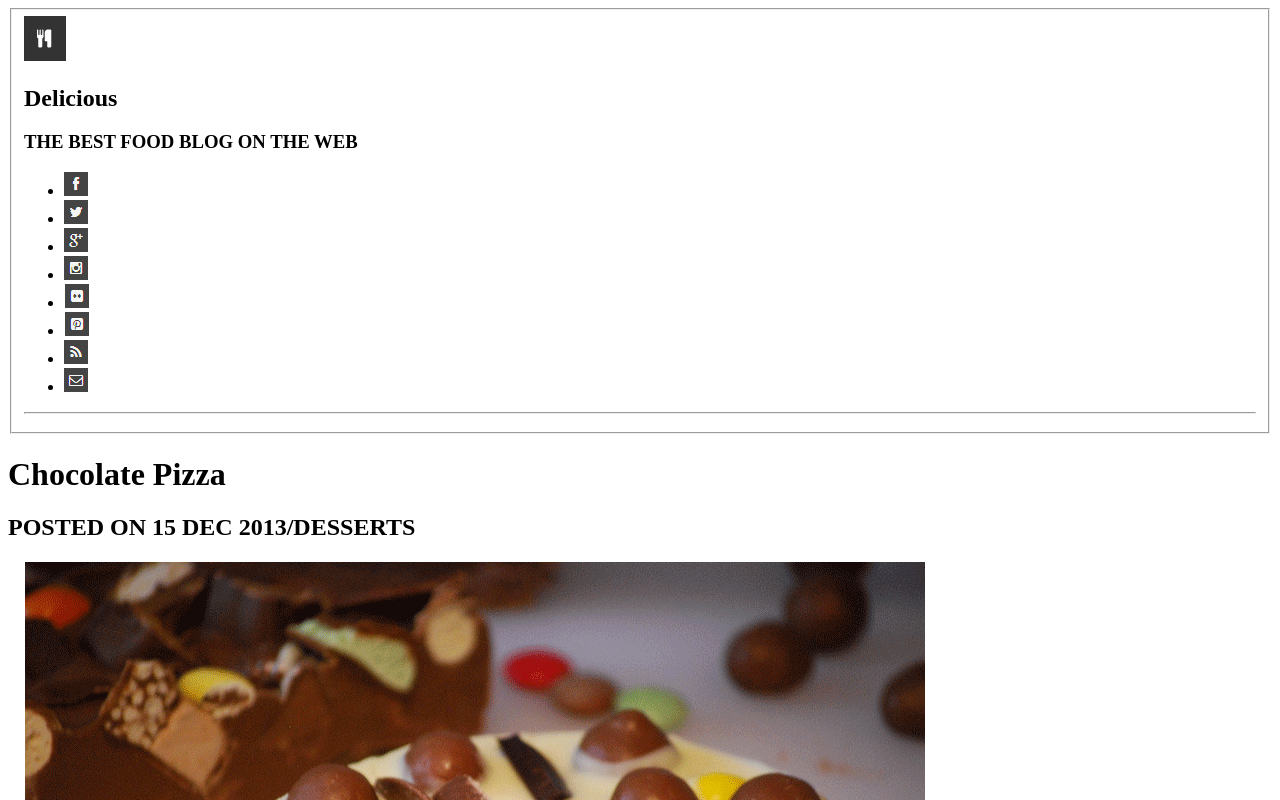
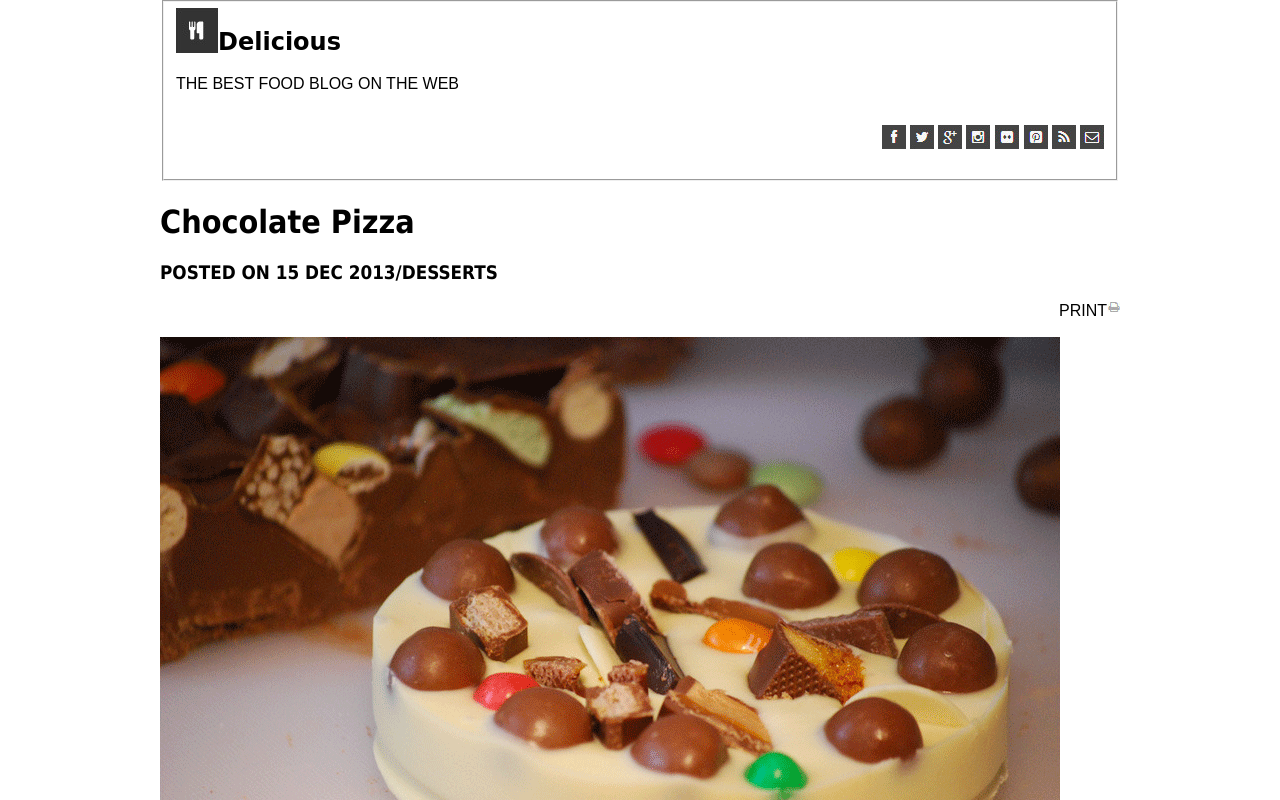
Before and after one commit to icathaid/chocolate-pizza, a plain HTML site: page index.html in a window 1280 px wide. Shown: the top 800 px of the page. Drawn offline with Linux system fonts and the light colour scheme; a web font is replaced by a local one.

Commit message:
Upper Page Style Changes in CSS

```diff
--- a/index.html
+++ b/index.html
@@ -5,16 +5,17 @@
   <meta name="viewport" content="width=device-width, initial-scale=1.0"/>
   <meta http-equiv="X-UA-Compatible" content="ie=edge"/>
   <link rel="CSS reset" type="text/css" href="css/reset.css"/>
-  <link rel="stylesheet" type="text/css" media="screen" href="styleindex.css"/>
+  <link rel="stylesheet" type="text/css" media="screen" href="style.css"/>
+  <link href="https://fonts.googleapis.com/css?family=Mr+Bedfort" rel="stylesheet"/>
   <title>Delicious Food Blog</title>
 </head>
 
 <body>
   <header>
     <fieldset id="top">
-    <img src="img/logo.png" alt="logo"/>
+    <img id="toplogo" src="img/logo.png" alt="logo"/>
     <h2>Delicious</h2>
-    <h3>THE BEST FOOD BLOG ON THE WEB</h3>
+    <p id="subtitle">THE BEST FOOD BLOG ON THE WEB</p>
     <nav>
       <ul>
         <li><a href="#"><img src="img/fb-icon.png" alt="fb icon"></a></li>
@@ -27,13 +28,13 @@
         <li><a href="#"><img src="img/mail-icon.png" alt="mail icon"></a></li>
       </ul>
     </nav>
-    <hr/>
     </fieldset>
 </header>
 <main>
   <h1>Chocolate Pizza</h1>
-  <h2>POSTED ON 15 DEC 2013/DESSERTS</h2>
+  <h3>POSTED ON 15 DEC 2013/DESSERTS</h3>
   <img id="print-icon" src="img/print-icon.png" alt="print"/>
+  <p id="print-icon-text">PRINT</p>
   <img id="article-image" src="img/choco-pizza.png" alt="Chocolate Pizza" title="Delicious Chocolate Pizza!"/>
 <p> For the fig-swirl: Melt butter over medium heat in a saucepan.  Add brown sugar and stir to dissolve.  Halve all of the figs and toss in the saucepan with water and lemon juice.  Cook over medium heat, stirring frequently, until you have a chunky-jammy mixture.  Add salt with one or two stirs, set aside and let cool completely. </p>
 
--- /dev/null
+++ b/reset.css
@@ -0,0 +1,48 @@
+/* http://meyerweb.com/eric/tools/css/reset/
+   v2.0 | 20110126
+   License: none (public domain)
+*/
+
+html, body, div, span, applet, object, iframe,
+h1, h2, h3, h4, h5, h6, p, blockquote, pre,
+a, abbr, acronym, address, big, cite, code,
+del, dfn, em, img, ins, kbd, q, s, samp,
+small, strike, strong, sub, sup, tt, var,
+b, u, i, center,
+dl, dt, dd, ol, ul, li,
+fieldset, form, label, legend,
+table, caption, tbody, tfoot, thead, tr, th, td,
+article, aside, canvas, details, embed,
+figure, figcaption, footer, header, hgroup,
+menu, nav, output, ruby, section, summary,
+time, mark, audio, video {
+	margin: 0;
+	padding: 0;
+	border: 0;
+	font-size: 100%;
+	font: inherit;
+	vertical-align: baseline;
+}
+/* HTML5 display-role reset for older browsers */
+article, aside, details, figcaption, figure,
+footer, header, hgroup, menu, nav, section {
+	display: block;
+}
+body {
+	line-height: 1;
+}
+ol, ul {
+	list-style: none;
+}
+blockquote, q {
+	quotes: none;
+}
+blockquote:before, blockquote:after,
+q:before, q:after {
+	content: '';
+	content: none;
+}
+table {
+	border-collapse: collapse;
+	border-spacing: 0;
+}
--- a/style.css
+++ b/style.css
@@ -0,0 +1,46 @@
+body {
+  width: 960px;
+  margin: 0 auto;
+}
+
+h1 {
+  font-family: Tahoma, sans-serif;
+}
+
+h2 {
+  font-family: 'Mr Bedfort', cursive;
+}
+
+h3 {
+  font-family: Tahoma, sans-serif;
+}
+
+#subtitle {
+  font-family: Arial, Helvetica, sans-serif;
+}
+
+#toplogo {
+  display: block;
+  float: left;
+}
+
+nav {
+  float: right;
+}
+
+nav ul li {
+  display: inline-block;
+}
+
+nav ul li a {
+  text-decoration: none;
+}
+
+#print-icon {
+  float: right;
+}
+
+#print-icon-text {
+  font-family: Arial, Helvetica, sans-serif;
+  text-align: right;
+}
```
Also changed, not shown: css/style.css (deleted).
